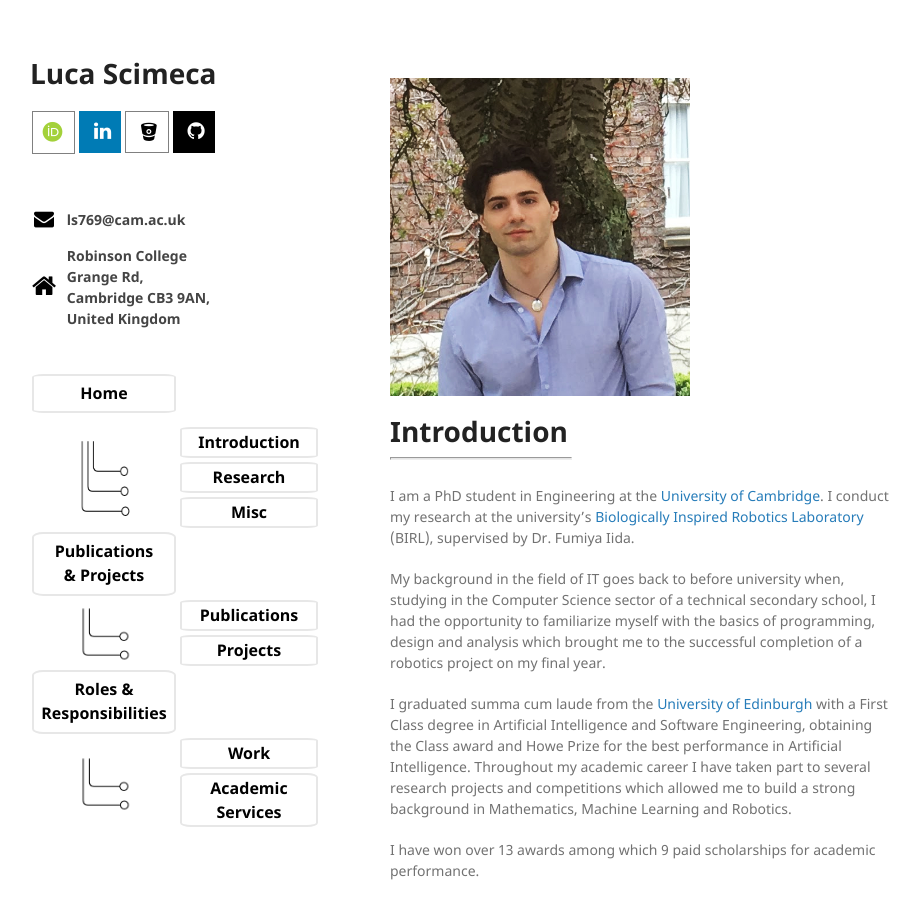
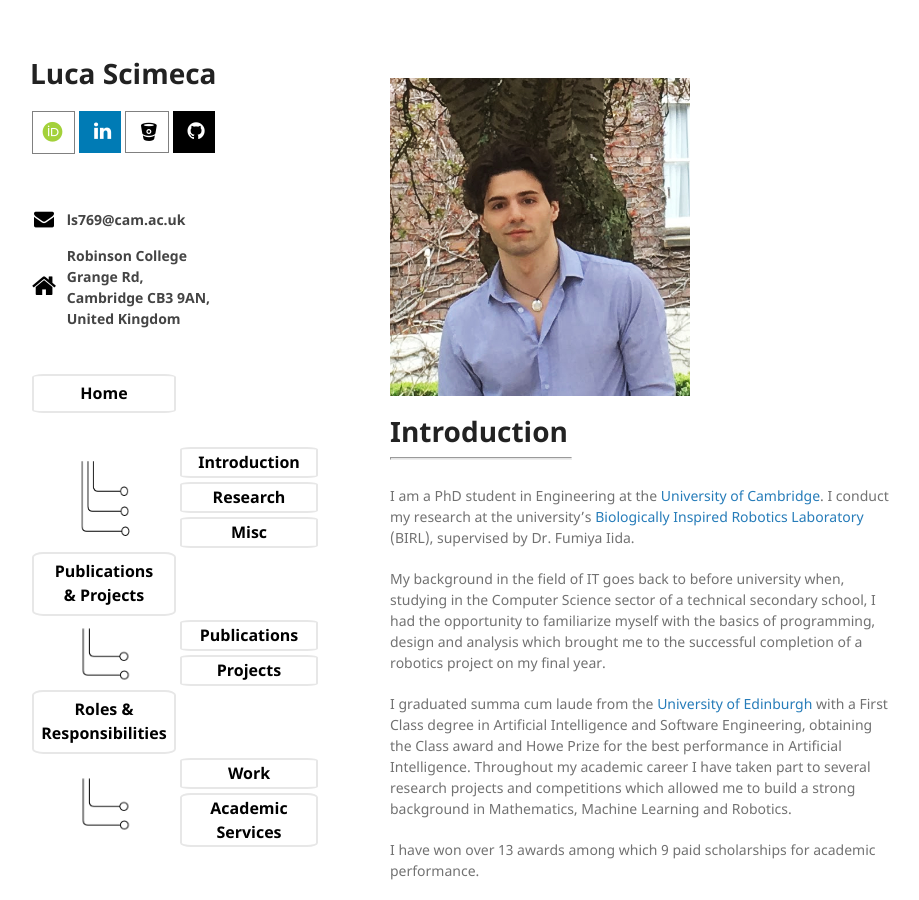
Before and after one commit to lucascimeca/lucascimeca.github.io, a Jekyll site: the page built from index.md, in a window 1280 px wide and 900 px high. Shown: the whole window, without its empty margins (180-1099 px from the left). Built offline with Jekyll 4.4.1, drawn with Linux system fonts in a browser that asks for light colours; nearby versions of some CDN libraries; some web fonts are replaced; the repository's description, which GitHub fills in, is left out.

Commit message:
Update default.html

```diff
--- a/_layouts/default.html
+++ b/_layouts/default.html
@@ -72,6 +72,8 @@
             <th colspan="2" style="align:center"><a href="https://lucascimeca.github.io/" class="button-hover" style="vertical-align:middle; padding: 5px 5px 5px 5px">Home</a></th>
           </tr>
           <td></td>
+        </table>
+        <table style="width: 200px">
           <tr>
             <th rowspan="3" colspan="1" style="text-align: center">
                 <img src="../docs/three_links.png" align="center" height="90" width="60">
```
